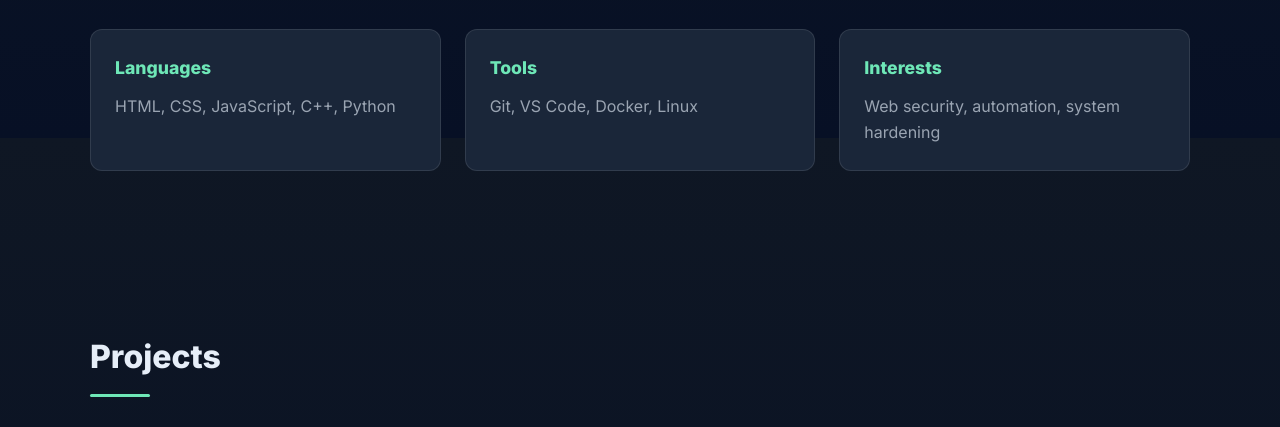
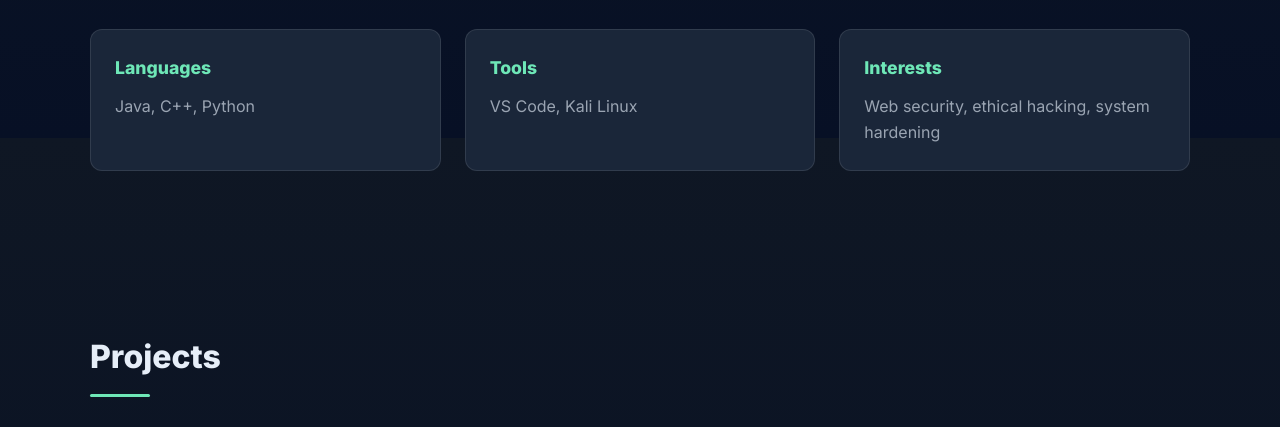
Before and after one commit to JemSulit/JemSulit, a plain HTML site: page index.html in a window 1280 px wide. Shown: the part 662-1089 px from the top of the page. Drawn offline with Linux system fonts and the light colour scheme.

Commit message:
index.html

```diff
--- a/index.html
+++ b/index.html
@@ -61,15 +61,15 @@
         <div class="skills-grid">
           <div class="skill">
             <h3>Languages</h3>
-            <p>HTML, CSS, JavaScript, C++, Python</p>
+            <p>Java, C++, Python</p>
           </div>
           <div class="skill">
             <h3>Tools</h3>
-            <p>Git, VS Code, Docker, Linux</p>
+            <p>VS Code, Kali Linux</p>
           </div>
           <div class="skill">
             <h3>Interests</h3>
-            <p>Web security, automation, system hardening</p>
+            <p>Web security, ethical hacking, system hardening</p>
           </div>
         </div>
       </div>
@@ -117,7 +117,7 @@
             <path d="M9 19c-5 1.5-5-2.5-7-3m14 6v-3.87a3.37 3.37 0 0 0-.94-2.61c3.14-.35 6.44-1.54 6.44-7A5.44 5.44 0 0 0 20 4.77 5.07 5.07 0 0 0 19.91 1S18.73.65 16 2.48a13.38 13.38 0 0 0-7 0C6.27.65 5.09 1 5.09 1A5.07 5.07 0 0 0 5 4.77a5.44 5.44 0 0 0-1.5 3.78c0 5.42 3.3 6.61 6.44 7A3.37 3.37 0 0 0 9 18.13V22"></path>
           </svg>
         </a>
-        <a href="#" target="_blank" rel="noopener noreferrer" aria-label="LinkedIn">
+        <a href="https://www.linkedin.com/in/jeremiah-sulit-8ba788303/" target="_blank" rel="noopener noreferrer" aria-label="LinkedIn">
           <svg class="social-icon" xmlns="http://www.w3.org/2000/svg" width="24" height="24" viewBox="0 0 24 24" fill="none" stroke="currentColor" stroke-width="2" stroke-linecap="round" stroke-linejoin="round">
             <path d="M16 8a6 6 0 0 1 6 6v7h-4v-7a2 2 0 0 0-2-2 2 2 0 0 0-2 2v7h-4v-7a6 6 0 0 1 6-6z"></path>
             <rect x="2" y="9" width="4" height="12"></rect>
```
